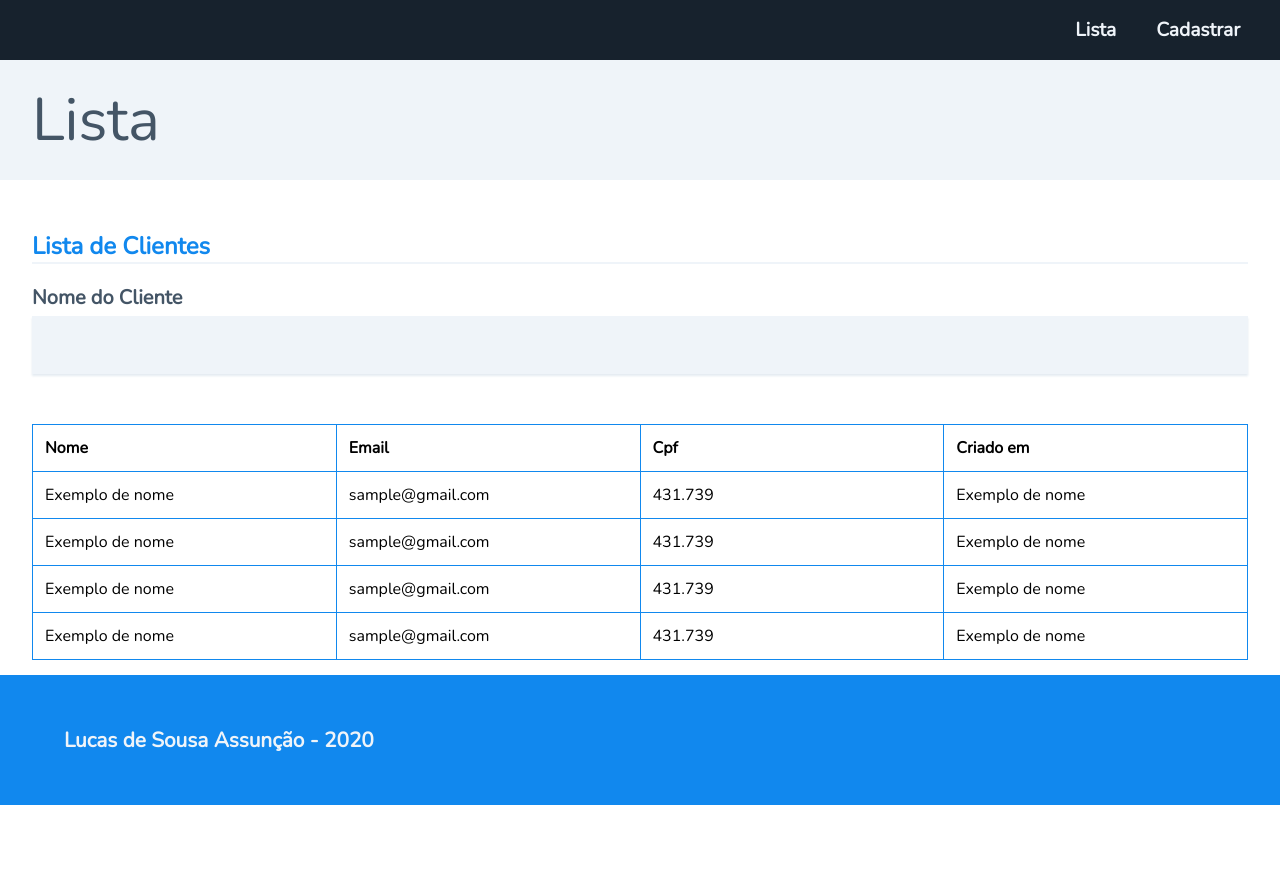
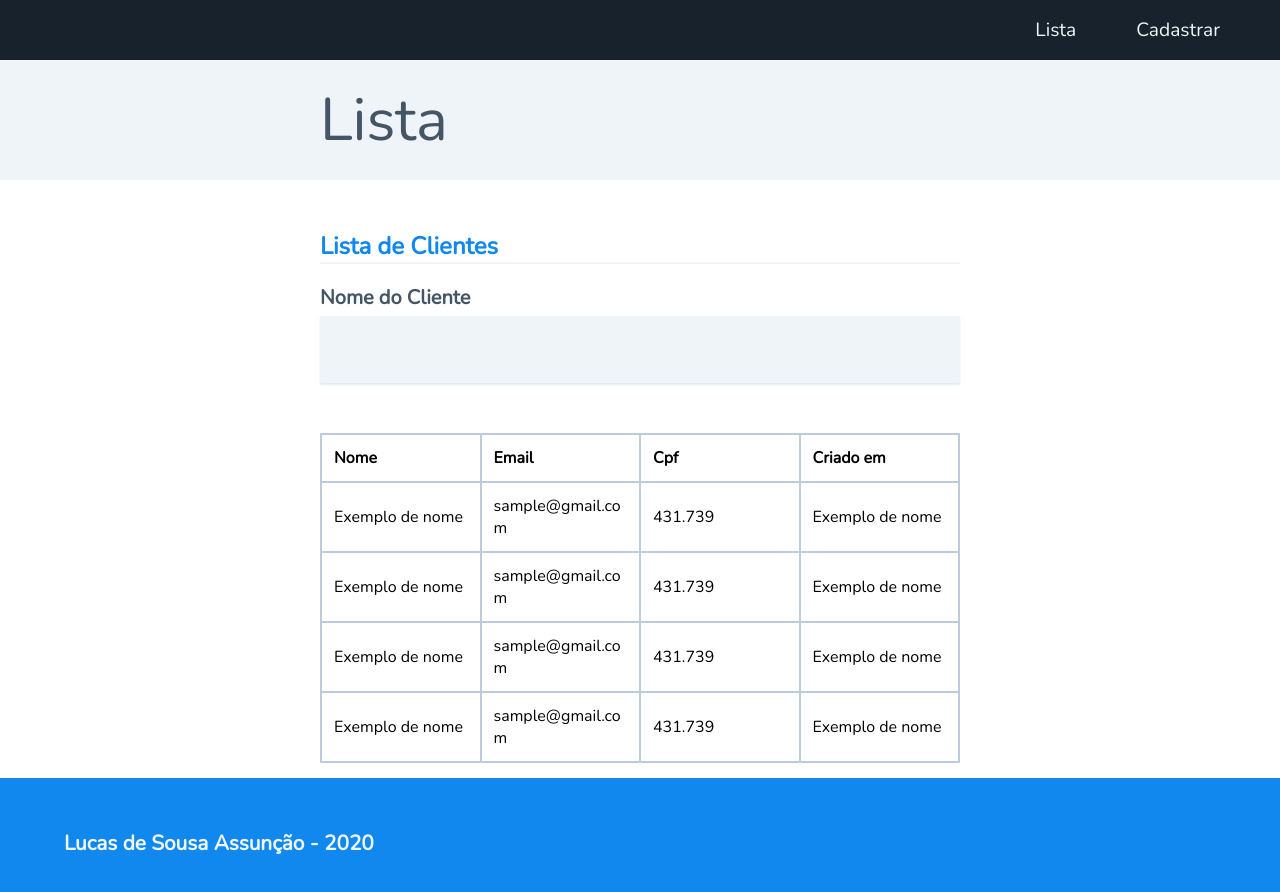
Before and after one commit to lucas5g/loja-vue, a Vue app: page /#/listar in a window 1280 px wide. Shown: the top 892 px of the page. Before the commit the page ends 805 px from the top, so only its background shows below. Built offline with nearby package versions, Linux system fonts and the light colour scheme; a web font is replaced by a local one.

Commit message:
build ccs to desktop

```diff
--- a/src/components/Header.vue
+++ b/src/components/Header.vue
@@ -32,4 +32,10 @@ header h1 {
   font-weight: 100;
 
 }
+
+@media screen and (min-width: 700px) {
+  header h1{
+    width: 50%;
+  }
+}
 </style>
--- a/src/components/Navbar.vue
+++ b/src/components/Navbar.vue
@@ -5,7 +5,7 @@
         <router-link to="/listar">Lista</router-link>
       </li>
       <li>
-        <router-link to="/cadastrar">Cadastrar</router-link>
+        <router-link to="/cadastrar"> Cadastrar</router-link>
       </li>
     </ul>
   </nav>
@@ -32,11 +32,11 @@ nav ul {
   display: flex;
   list-style: none;
   font-size: 1.2rem;
-  font-weight: bold;
+
 }
 
 nav li {
-  margin-right: 40px;
+  margin-right: 60px;
 }
 
 nav li a {
--- a/src/pages/UserForm.vue
+++ b/src/pages/UserForm.vue
@@ -128,14 +128,14 @@ main form fieldset {
 }
 
 main form fieldset:nth-child(2) {
-  border-bottom: 3px solid var(--input-box-shadow);
+  border-bottom: 3px solid rgba(187, 204, 221, .4);
 }
 
 main form fieldset legend {
   font-size: 20px;
   color: var(--blue);
   font-weight: bold;
-  border-bottom: 3px solid var(--input-box-shadow);
+  border-bottom: 3px solid rgba(187, 204, 221, .4);
   width: 100%;
   margin-bottom: 20px;
 }
@@ -147,19 +147,19 @@ main form fieldset .input-block {
 }
 
 main form fieldset .input-block label {
-  color: var(--label-color);
+  color: #445566;
   font-weight: bold;
   font-size: 20px;
   margin-bottom: 5px;
 }
 
 main form fieldset .input-block input {
-  background: var(--input-background);
+  background: #eff4f9;
   padding: 20px;
   border: none;
   border-radius: 5px;
-  box-shadow: 0px 2px 2px var(--input-box-shadow);
-  color: var(--label-color);
+  box-shadow: 0px 2px 2px rgba(187, 204, 221, .4);
+  color: #445566;
   font-size: 20px;
   width: 100%;
 }
@@ -204,13 +204,13 @@ main form  .footer{
 }
 
 main form .footer p{
-  color: var(--label-color);
+  color: #445566;
   font-weight: bold;
   margin-bottom: 10px;
   font-size: 15px;
 }
 main form .footer button{
-  color: var(--label-color);
+  color: #445566;
   font-weight: bold;
   margin-bottom: 10px;
 
@@ -218,7 +218,7 @@ main form .footer button{
   padding: 25px;
   text-transform: uppercase;
   background: var(--blue);
-  border: var(--label-color);
+  border: #445566;
   border-radius: 5px;
   color: #fff;
 
@@ -228,5 +228,21 @@ main form .footer sub{
   font-size: 12px;
 }
 
+@media screen and (min-width: 700px) {
+  main form{
+    width: 50%;
+  }
+
+  main form fieldset .input-row{
+    display: grid;
+    grid-template-columns: repeat(2, 1fr);
+    grid-gap: 30px;
+  }
+
+  main form .footer button{
+    width: 220px;
+    padding: 15px;
+  }
+}
 
 </style>
--- a/src/pages/UserList.vue
+++ b/src/pages/UserList.vue
@@ -1,8 +1,8 @@
 <template>
-
   <div id="container-user-list">
     <Header text="Lista" />
     <main>
+      <div>
         <h2>Lista de Clientes</h2>
         <div class="input-block">
           <label for="name">Nome do Cliente</label>
@@ -44,6 +44,7 @@
             </tr>
           </tbody>
         </table>
+      </div>
     </main>
   </div>
 </template>
@@ -63,8 +64,6 @@ export default {
   height: 100%;
   width: 100%;
   flex: 1;
-
-
 }
 
 main {
@@ -80,8 +79,12 @@ main {
   /* border: 1px solid black; */
 }
 
-main h2 {
+main div{
   width: 95%;
+  /* background: red; */
+}
+
+main div h2 {
   align-items: flex-end;
   color: #1188ee;
   border-bottom: 2px solid #eff4f9;
@@ -92,37 +95,45 @@ main .input-block {
   display: flex;
   flex-direction: column;
   margin-bottom: 20px;
-  width: 95%;
+  width: 100%;
 }
 
-main .input-block label {
+
+main div .input-block label {
   color: var(--label-color);
   font-weight: bold;
   font-size: 20px;
   margin-bottom: 5px;
 }
 
-main .input-block input{
+main div .input-block input {
   background: #eff4f9;
   padding: 20px;
   border: none;
-  box-shadow: 0px 2px 2px rgba(187, 204, 221, .4);
-
+  box-shadow: 0px 2px 2px rgba(187, 204, 221, 0.4);
+  color: #445566;
+  font-size: 20px;
 }
-main table{
-  margin-top: 30px;
+main div table {
+  margin-top: 50px;
   border-collapse: collapse;
+  /* border-radius: 5px; */
   text-align: left;
-  /* min-width: 70%; */
-  /* width: 500px; */
-  width: 95%;
+  width: 100%;
   table-layout: fixed;
 }
-main table, th, td{
-  border: 1px solid #1188ee;
+main table,
+th,
+td {
+  border: 2px solid rgba(187, 204, 221);
   padding: 12px;
   overflow: hidden;
   word-wrap: break-word;
 }
 
+@media screen and (min-width: 700px) {
+  main div{
+    width: 50%;
+  }
+}
 </style>
```
Lines whose indentation alone changed are shown as unchanged.
